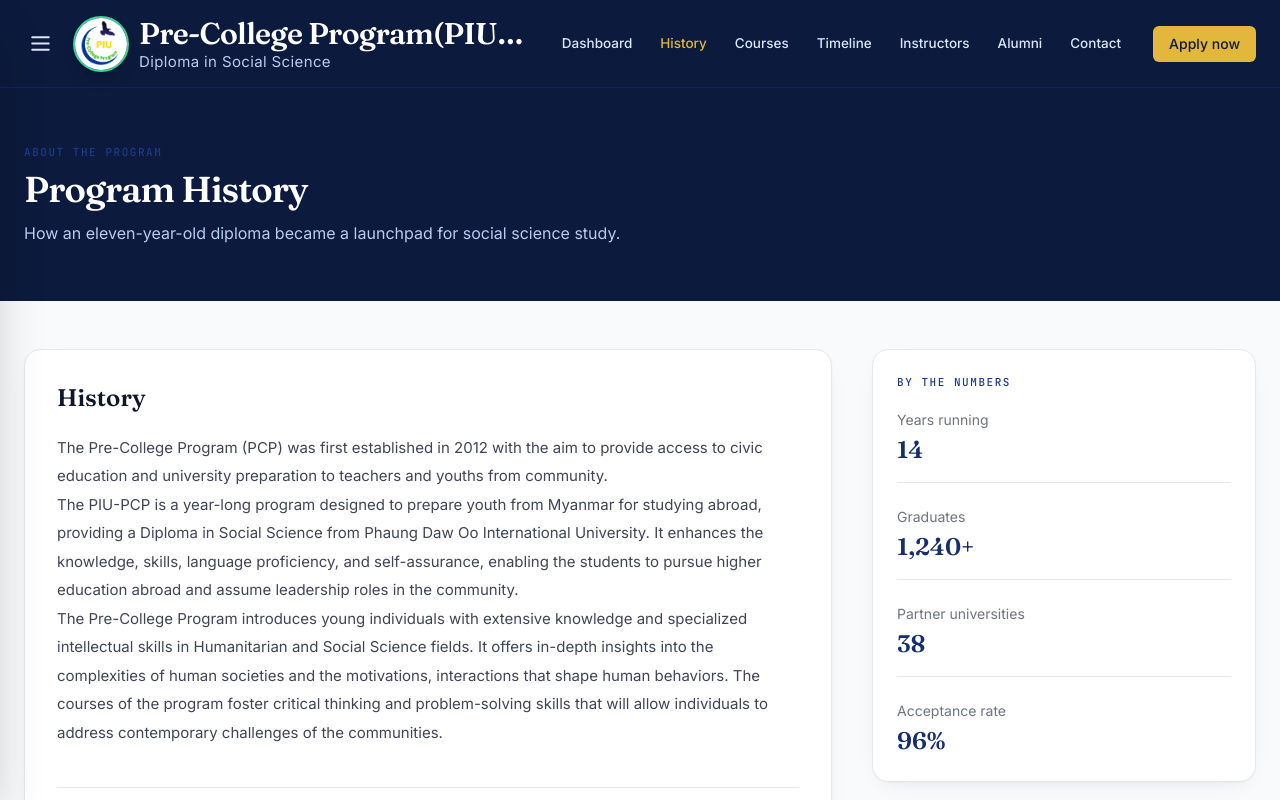
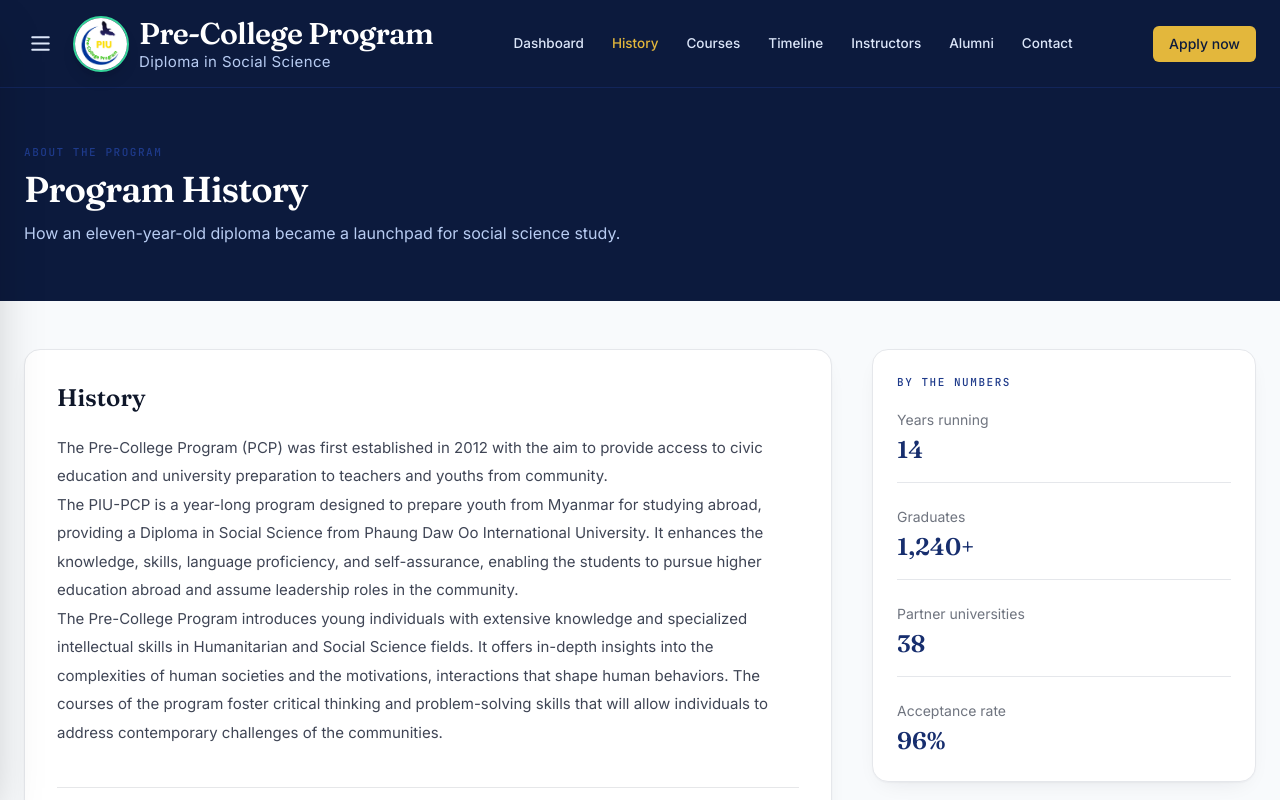
Before and after one commit to NyiWai/PCP, a React (Vite) app: page /PCP/history in a window 1280 px wide. Shown: the top 800 px of the page. Built offline with nearby package versions, Linux system fonts and the light colour scheme.

Commit message:
Pre-College Program

```diff
--- a/src/components/Header.jsx
+++ b/src/components/Header.jsx
@@ -34,7 +34,7 @@ export default function Header({ onMenuClick }) {
             </span>
             <div className="min-w-0 leading-tight">
               <p className="font-display text-[15px] sm:text-[30px] font-semibold tracking-tight truncate">
-                Pre-College Program(PIU-PCP)
+                Pre-College Program
               </p>
               <p className="hidden sm:block text-[15px] text-academic-200 tracking-wide truncate">
                 Diploma in Social Science
```
